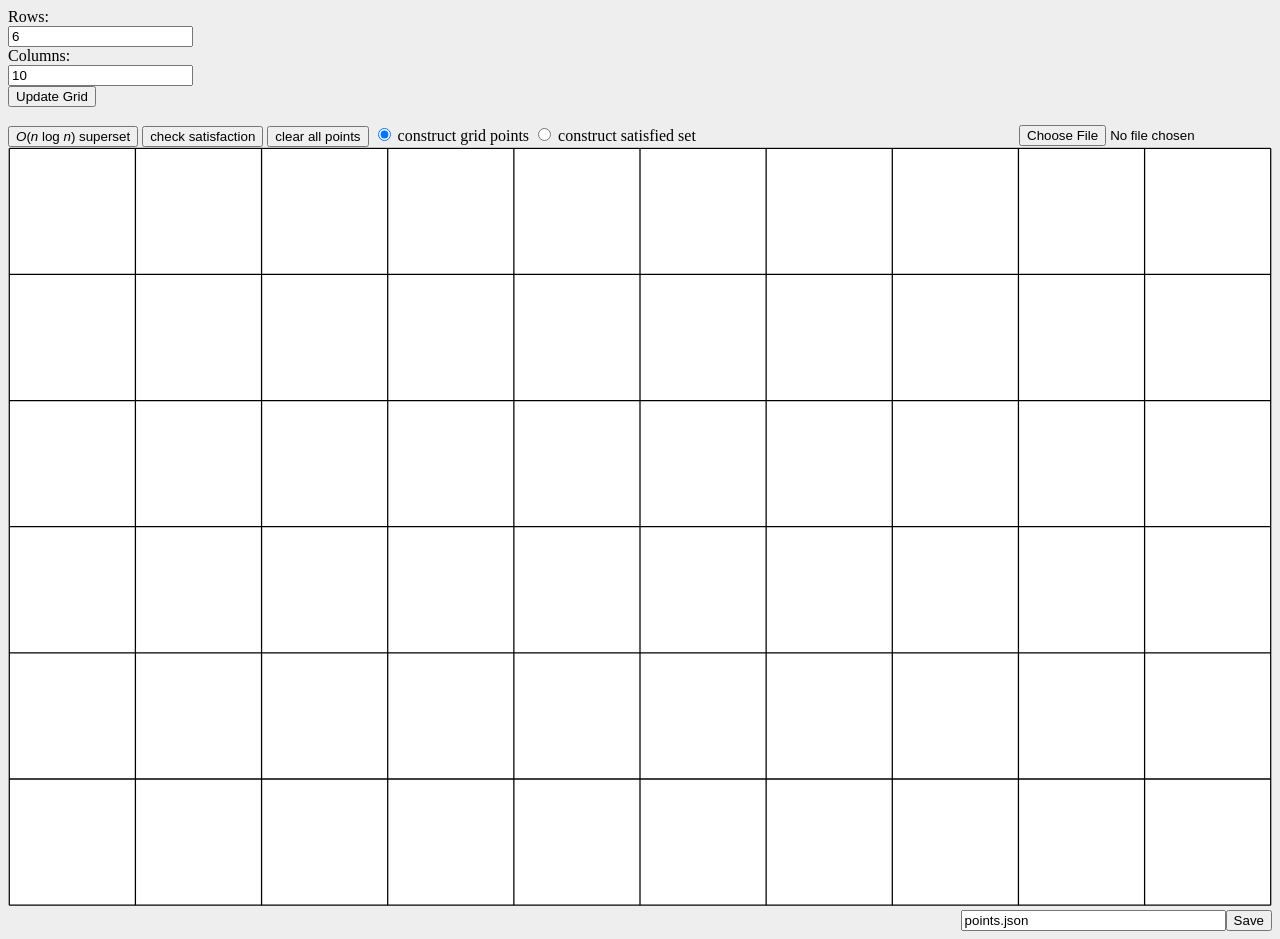
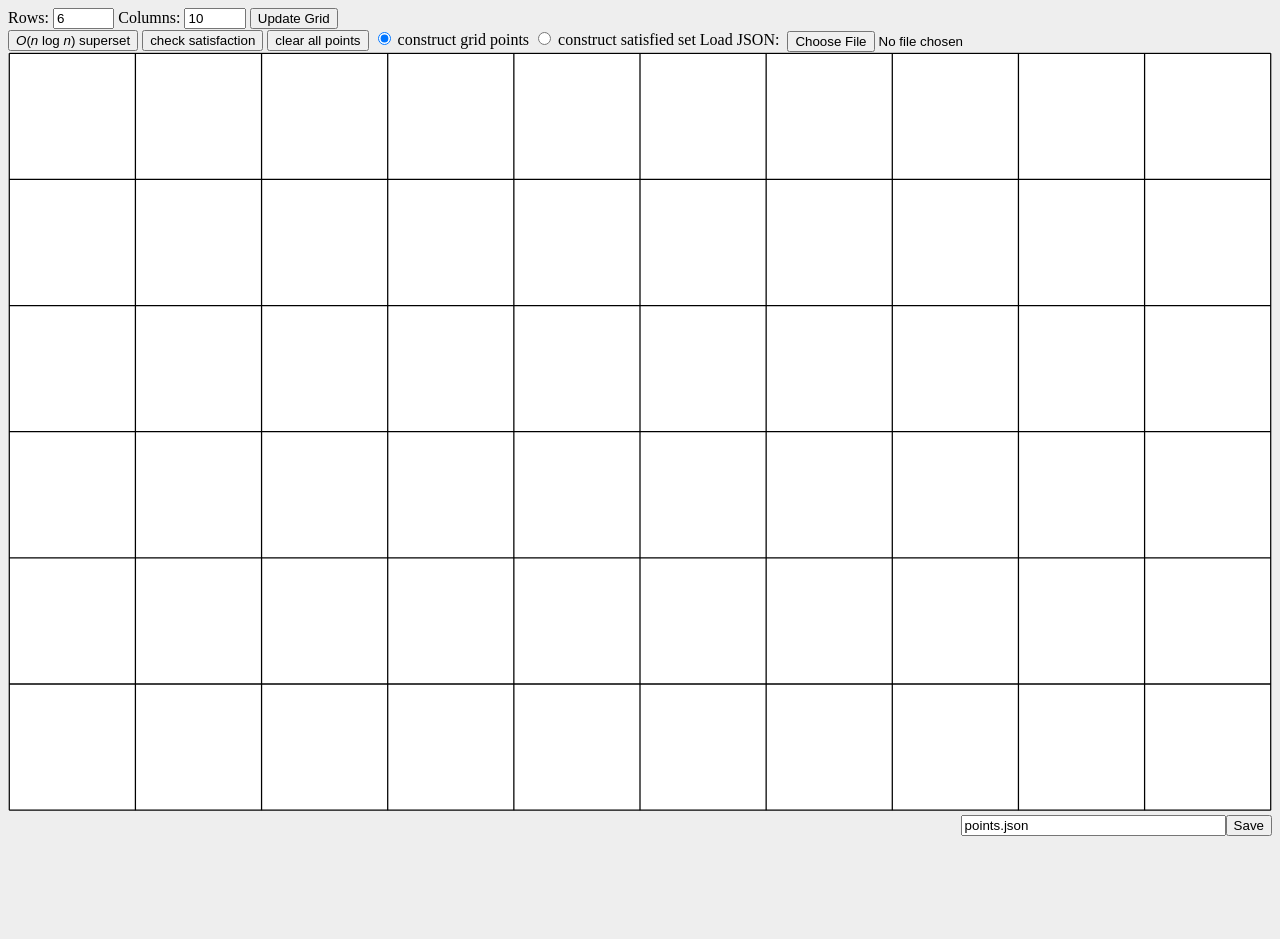
Before and after one commit to 6851-2021/points-and-recs, a website with bundled scripts: page index.html in a window 1280 px wide. After the commit the page ends 844 px from the top, so only its background shows below. Built offline with nearby package versions, Linux system fonts and the light colour scheme.

Commit message:
Cleanup resize form

```diff
--- a/index.html
+++ b/index.html
@@ -27,22 +27,28 @@
         background: white;
         width: 100%;
       }
+      #rows, #cols {
+        width: 4em;
+      }
+      .input-group {
+        display: inline-block;
+      }
     </style>
   </head>
 
   <body>
     <div id="wrapper">
-      <div>
-        <label for="rows">Rows:</label><br>
-        <input type="number" id="rows" name="rows" value=6><br>
-        <label for="cols">Columns:</label><br>
-        <input type="number" id="cols" name="cols" value=10><br>
-        <button id="update">Update Grid</button>
-      </div>
-      <br />
+      <form id="resize">
+        <label for="rows">Rows:</label>
+        <input type="number" id="rows" name="rows" value="6">
+        <label for="cols">Columns:</label>
+        <input type="number" id="cols" name="cols" value="10">
+        <button type="submit" id="update">Update Grid</button>
+      </form>
       <button id="superset"><i>O</i>(<i>n</i> log <i>n</i>) superset</button>
       <button id="check">check satisfaction</button>
       <button id="clear">clear all points</button>
+      <div class="input-group">
         <input
           type="radio"
           id="add-grid-point"
@@ -51,6 +57,8 @@
           checked
         />
         <label for="add-grid-point">construct grid points</label>
+      </div>
+      <div class="input-group">
         <input
           type="radio"
           id="add-satisfied-set"
@@ -58,7 +66,11 @@
           value="satisfied-set"
         />
         <label for="add-satisfied-set">construct satisfied set</label>
+      </div>
+      <div class="input-group">
+        <label for="inputFile">Load JSON:</label> &nbsp;
         <input type="file" id="inputFile" accept="application/JSON">
+      </div>
       <svg id="mainSVG" xmlns="http://www.w3.org/2000/svg"></svg>
       <span>
         <button id="save">Save</button>
--- a/index.js
+++ b/index.js
@@ -90,8 +90,10 @@ function init(rows, cols) {
   const pointsAndRecs = new PointsAndRecs(svg, rows, cols);
   pointsAndRecs.start();
 
-  document.getElementById("update").addEventListener("click",
-    (e) => updateGrid());
+  document.getElementById("update").addEventListener("click", (e) => {
+    e.preventDefault();
+    updateGrid()
+  });
 
   function updateGrid() {
     const newRows = Math.abs(parseInt(document.getElementById("rows").value));
```
Lines whose indentation alone changed are shown as unchanged.
